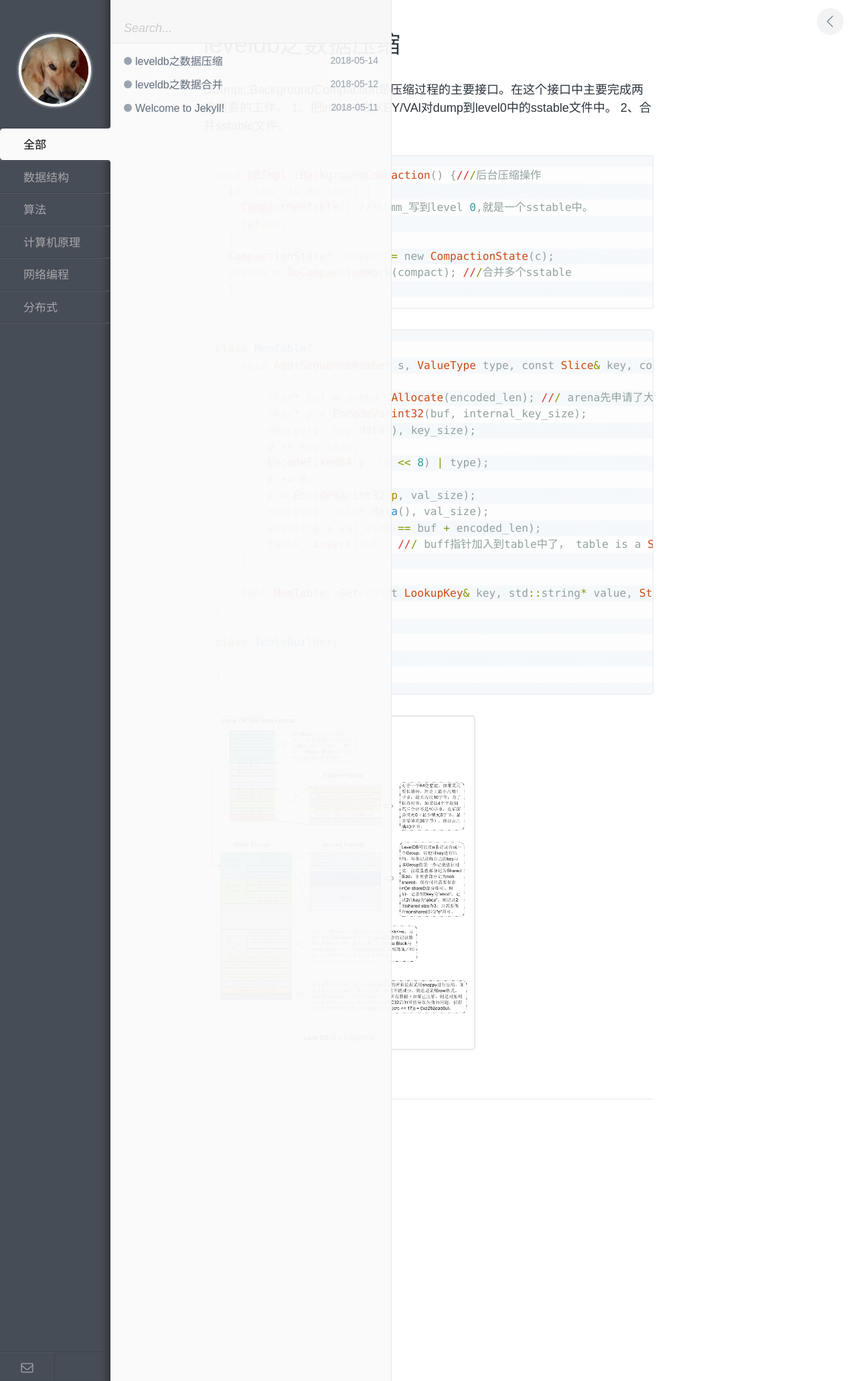
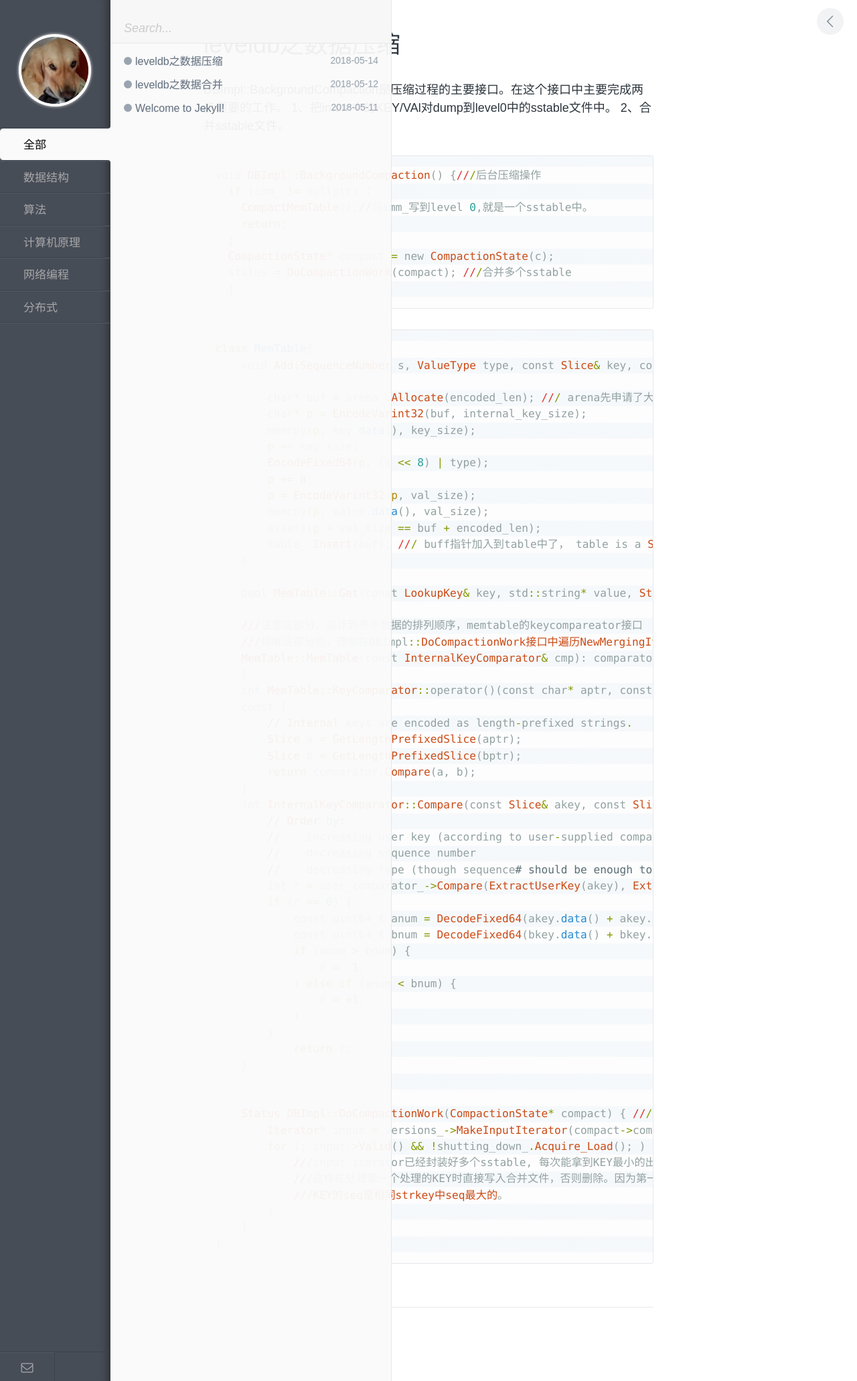
Before and after one commit to LZhuY/lzhuy.github.com, a Jekyll site: the page built from _posts/2018-05-14-leveldb数据压缩过程.markdown, in a window 1280 px wide. Shown: the whole page at 67% size. Built offline with Jekyll 4.4.1, drawn with Linux system fonts in a browser that asks for light colours; comment, search, counter and statistics services are not loaded.

Commit message:
DoCompactionWork
DoCompactionWork

```diff
--- a/_posts/2018-05-14-leveldb数据压缩过程.markdown
+++ b/_posts/2018-05-14-leveldb数据压缩过程.markdown
@@ -39,11 +39,46 @@ class MemTable{
 	}
 
 	bool MemTable::Get(const LookupKey& key, std::string* value, Status* s) ///从跳表中查找。
-}
 
-class TableBuilder{
+	///注意这部分，设计到表中数据的排列顺序，memtable的keycompareator接口
+	///理解这部分后，理解在DBImpl::DoCompactionWork接口中遍历NewMergingIterator实现多余信息删除就容易了。
+	MemTable::MemTable(const InternalKeyComparator& cmp): comparator_(cmp), refs_(0),table_(comparator_, &arena_){
+	}
+	int MemTable::KeyComparator::operator()(const char* aptr, const char* bptr)
+    const {
+		// Internal keys are encoded as length-prefixed strings.
+		Slice a = GetLengthPrefixedSlice(aptr);
+		Slice b = GetLengthPrefixedSlice(bptr);
+		return comparator.Compare(a, b);
+	}
+	int InternalKeyComparator::Compare(const Slice& akey, const Slice& bkey) const {
+		// Order by:
+		//    increasing user key (according to user-supplied comparator)
+		//    decreasing sequence number
+		//    decreasing type (though sequence# should be enough to disambiguate)
+		int r = user_comparator_->Compare(ExtractUserKey(akey), ExtractUserKey(bkey));
+		if (r == 0) {
+			const uint64_t anum = DecodeFixed64(akey.data() + akey.size() - 8);
+			const uint64_t bnum = DecodeFixed64(bkey.data() + bkey.size() - 8);
+			if (anum > bnum) {
+				r = -1;
+			} else if (anum < bnum) {
+				r = +1;
+			}
+		}
+			return r;
+	}
 
+
+	Status DBImpl::DoCompactionWork(CompactionState* compact) { ///合并数据接口
+		Iterator* input = versions_->MakeInputIterator(compact->compaction);
+		for (; input->Valid() && !shutting_down_.Acquire_Load(); ) {
+			///input iterator已经封装好多个sstable, 每次能拿到KEY最小的出来。
+			///这样在处理第一个处理的KEY时直接写入合并文件，否则删除。因为第一个出现的
+			///KEY的seq是相同strkey中seq最大的。
+		}
+	}
 }
 
 {% endhighlight %}
-![image02](/assets/img/leveldb/sstable_format.png)
+<!-- [image02](/assets/img/leveldb/sstable_format.png) -->
```
